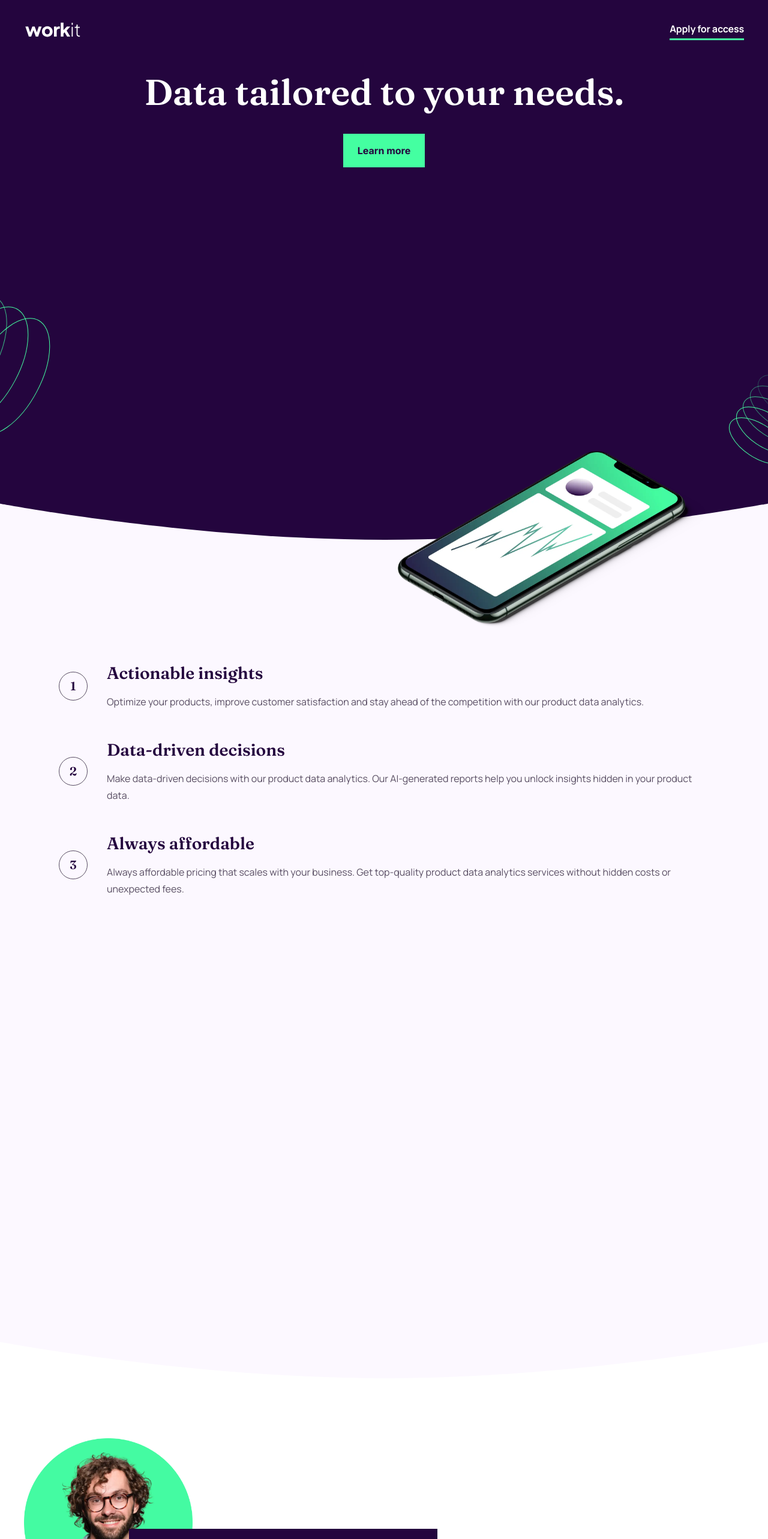
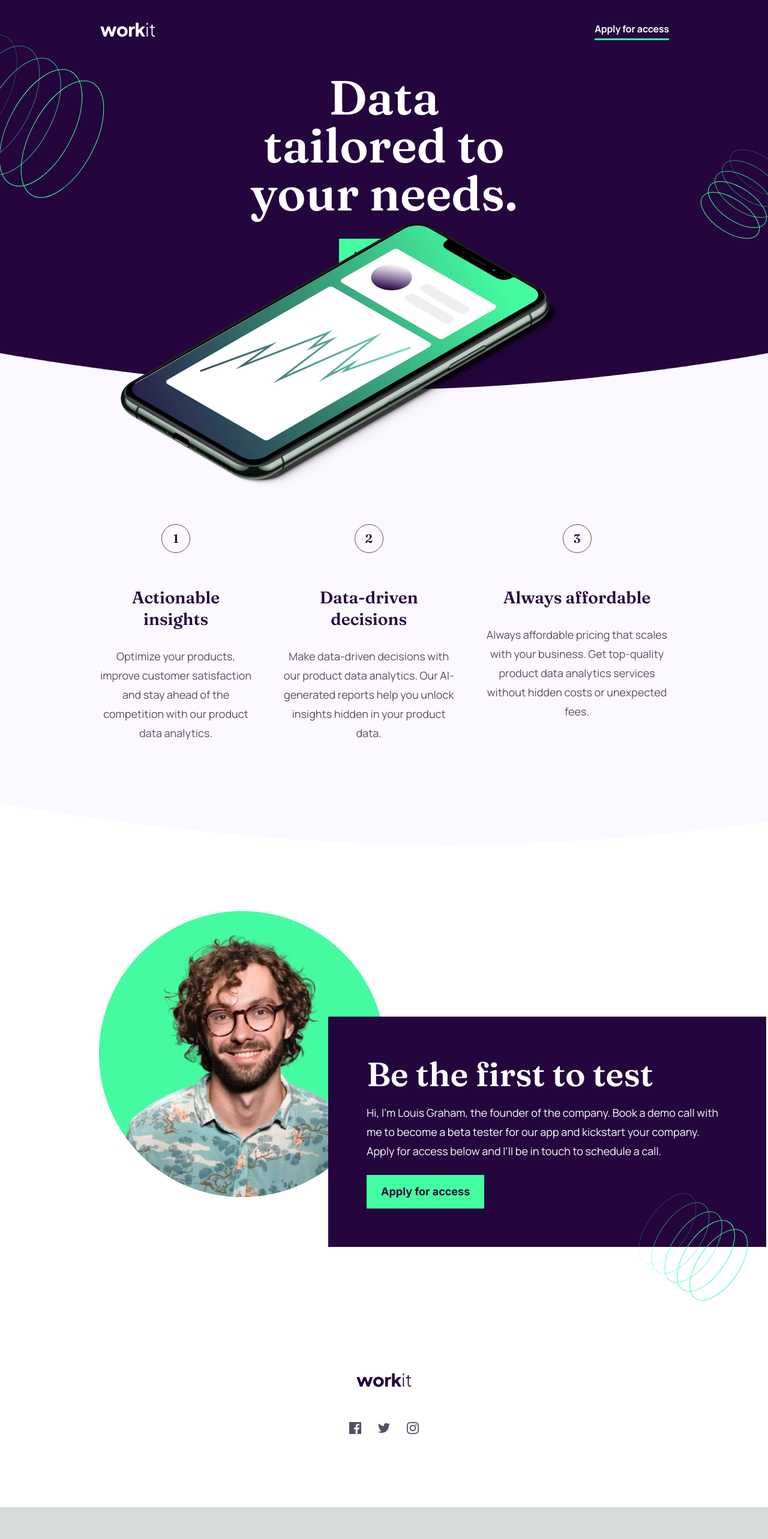
Before and after one commit to tryea/frontend-mentor-workit-landing-page, a Next.js app: page / in a window 1280 px wide. Shown: the top 2566 px of the page at 60% size. After the commit the page ends 2513 px from the top, so only its background shows below. Built offline with nearby package versions, Linux system fonts and the light colour scheme.

Commit message:
desktop size

```diff
--- a/src/app/page.tsx
+++ b/src/app/page.tsx
@@ -4,9 +4,9 @@ export default function Home() {
   return (
     <main className="flex flex-1 flex-col overscroll-none overflow-hidden bg-white">
       <div
-        className={`w-full aspect-[375.3/481.71] z-10 bg-ghost_white relative bg-[url('/images/bg-container-mobile-dark-purple.svg')] md:bg-[url('/images/bg-container-tablet-dark-purple.svg')] md:aspect-[768/540.24] bg-no-repeat bg-cover lg`}
+        className={`w-full aspect-[375.3/481.71] z-10 bg-ghost_white relative bg-[url('/images/bg-container-mobile-dark-purple.svg')] md:bg-[url('/images/bg-container-tablet-dark-purple.svg')] md:aspect-[768/540.24] lg:bg-[url('/images/bg-container-desktop-dark-purple.svg')] lg:aspect-[1440/730] bg-no-repeat bg-cover lg`}
       >
-        <div className="mt-8 flex flex-row justify-between px-4 items-center md:px-10">
+        <div className="mt-8 flex flex-row justify-between px-4 items-center md:px-10 lg:px-[165px]">
           <div className="relative w-[95.76px] h-[24.61px]">
             <Image src={"/images/logo-light.svg"} fill alt="brand logo" />
           </div>
@@ -15,32 +15,32 @@ export default function Home() {
           </p>
         </div>
 
-        <div className="mt-16 px-4 items-center flex flex-col w-full gap-10 md:px-[98px] md:mt-14">
-          <h1 className="font-fraunces font-semibold text-[50px] md:text-[60px] leading-none text-center text-white">
+        <div className="mt-16 px-4 items-center flex flex-col w-full gap-10 lg:gap-9 md:px-[98px] md:mt-14 lg:px-[402px] lg:mt-[55px]">
+          <h1 className="font-fraunces font-semibold text-[50px] md:text-[60px] lg:text-[80px] leading-none text-center text-white">
             Data tailored to your needs.
           </h1>
           <button
             type="button"
-            className="border-none bg-eucalyptus text-dark_purple px-6 py-3 text-base font-bold leading-loose "
+            className="border border-transparent bg-eucalyptus text-dark_purple px-6 py-3 text-base font-bold leading-loose lg:text-lg lg:leading-[32px] hover:border-eucalyptus hover:bg-transparent hover:text-eucalyptus"
           >
             Learn more
           </button>
         </div>
 
-        <div className="hidden md:block absolute z-10 left-[-228px] bottom-[152px] w-[341px] h-[317px]">
+        <div className="hidden md:block absolute z-10 left-[-228px] bottom-[152px] w-[341px] h-[317px] lg:bottom-[297px] lg:left-[-138px]">
           <Image src={"/images/bg-pattern-1.svg"} alt="phone" fill />
         </div>
 
-        <div className="hidden md:block absolute z-10 right-[-95px] bottom-[110px] w-[174px] h-[181px]">
+        <div className="hidden md:block absolute z-10 right-[-95px] bottom-[110px] w-[174px] h-[181px] lg:bottom-[235px] lg:right-[-48px]">
           <Image src={"/images/bg-pattern-2.svg"} alt="phone" fill />
         </div>
 
-        <div className="absolute z-20 w-[320px] h-[184px] bottom-[-91px] right-[16px] md:right-[103px] md:bottom-[-148px] md:w-[514px] md:h-[296px]">
+        <div className="absolute z-20 w-[320px] h-[184px] bottom-[-91px] right-[16px] md:right-[103px] md:bottom-[-148px] md:w-[514px] md:h-[296px] lg:right-[312px] lg:bottom-[-165px] lg:h-[441px] lg:w-[767px]">
           <Image src={"/images/image-hero.webp"} alt="phone" fill />
         </div>
       </div>
       <div
-        className={`px-4 md:px-[98px] w-full pt-[245px] md:pt-[341px] md:mt-[-137px] z-0 mt-[-90px] pb-[72px] flex flex-col gap-10 md:gap-12 aspect-[375.3/1070.71] bg-white relative bg-[url('/images/bg-container-mobile-ghost-white.svg')] md:bg-[url('/images/bg-container-tablet-ghost-white.svg')] md:aspect-[768/920.73] bg-no-repeat bg-cover`}
+        className={`px-4 md:px-[98px] w-full pt-[245px] lg:px-[165px] lg:mt-[-226px] lg:pt-[451px] lg:pb-[171px] lg:aspect-[1440/960] md:pt-[341px] md:mt-[-137px] z-0 mt-[-90px] pb-[72px] flex flex-col lg:flex-row gap-10 md:gap-12 aspect-[375.3/1070.71] bg-white relative bg-[url('/images/bg-container-mobile-ghost-white.svg')] md:bg-[url('/images/bg-container-tablet-ghost-white.svg')] lg:bg-[url('/images/bg-container-desktop-ghost-white.svg')] md:aspect-[768/920.73] bg-no-repeat bg-cover`}
       >
         {[
           {
@@ -65,16 +65,16 @@ export default function Home() {
           return (
             <div
               key={step.no}
-              className="flex flex-col items-center gap-6 md:gap-8 md:flex-row"
+              className="flex flex-col items-center gap-6 md:gap-8 md:flex-row lg:flex-col lg:gap-14"
             >
               <div className="w-12 h-12 rounded-full border border-davy_grey text-dark_purple flex shrink-0 items-center justify-center font-fraunces text-xl leading-[2.25rem] font-semibold">
                 {step.no}
               </div>
-              <div className="flex flex-col gap-4 md:items-start items-center">
+              <div className="flex flex-col gap-4 md:items-start items-center lg:items-center lg:gap-7">
                 <h3 className="text-[28px] leading-[36px] font-fraunces text-center text-dark_purple font-semibold">
                   {step.title}
                 </h3>
-                <p className="font-manrope font-normal text-base leading-[28px] text-center md:text-left text-davy_grey">
+                <p className="font-manrope font-normal text-base lg:text-[18px] lg:leading-[32px] leading-[28px] text-center md:text-left text-davy_grey lg:text-center">
                   {step.content}
                 </p>
               </div>
@@ -82,20 +82,21 @@ export default function Home() {
           );
         })}
       </div>
-      <div className="mt-[100px] px-4 md:px-10">
+
+      <div className="mt-[100px] px-4 md:px-10 lg:mt-[110px] lg:px-[165px]">
         <div className="w-full h-fit relative">
-          <div className="w-full aspect-square rounded-full relative z-10 md:w-[281px] md:h-[281px]">
+          <div className="w-full aspect-square rounded-full relative z-10 md:w-[281px] md:h-[281px] lg:w-[477px] lg:h-[477px]">
             <Image
               src={"/images/image-founder.webp"}
               fill
               alt="founder-photo"
             />
           </div>
-          <div className="relative z-20 mt-[-64px] w-full text-white bg-dark_purple p-8 flex flex-col items-center md:w-[514px] md:ml-[175px] md:mt-[-130px] md:items-start md:text-left">
-            <h5 className="font-fraunces font-semibold text-[32px] leading-[48px] text-center md:text-[48px] md:leading-[56px]">
+          <div className="relative z-20 mt-[-64px] w-full text-white bg-dark_purple p-8 lg:p-16 flex flex-col items-center md:w-[514px] md:ml-[175px] md:mt-[-130px] md:items-start md:text-left lg:ml-[382px] lg:mt-[-301px] lg:w-[730px]">
+            <h5 className="font-fraunces font-semibold text-[32px] leading-[48px] text-center md:text-[48px] md:leading-[56px] lg:text-[56px] lg:leading-[64px]">
               Be the first to test
             </h5>
-            <p className="mt-4 text-base leading-[28px] font-normal font-manrope text-center md:text-left">
+            <p className="mt-4 text-base leading-[28px] lg:text-[18px] lg:leading-[32px] font-normal font-manrope text-center md:text-left">
               {`Hi, I'm Louis Graham, the founder of the company. Book a demo call
               with me to become a beta tester for our app and kickstart your
               company. Apply for access below and I'll be in touch to schedule a
@@ -103,7 +104,7 @@ export default function Home() {
             </p>
             <button
               type="button"
-              className="mt-6 border-none bg-eucalyptus text-dark_purple px-6 py-3 text-base font-bold leading-loose "
+              className="mt-6 border-none bg-eucalyptus text-dark_purple px-6 py-3 text-base font-bold leading-loose lg:text-lg lg:leading-[32px]"
             >
               Apply for access
             </button>
```
Also changed, not shown: public/images/bg-container-desktop-dark-purple.svg (added), public/images/bg-container-desktop-ghost-white.svg (added).
